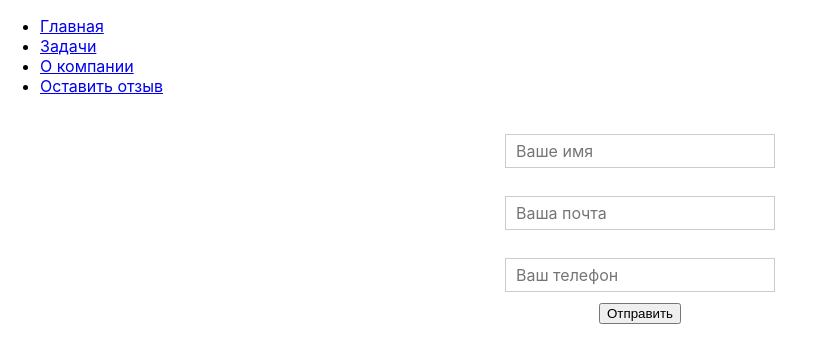
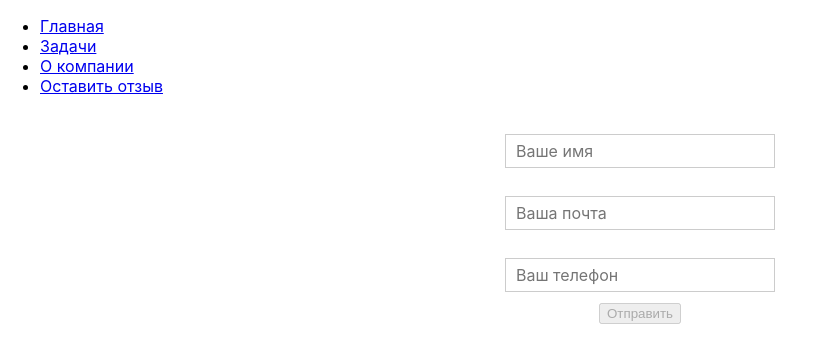
Before and after one commit to education-vk-company/lesson-6-spa, a React (Create React App) app: page /feedback in a window 1280 px wide. Shown: the top 362 px of the page, without its empty margins (0-815 px from the left). Built offline with nearby package versions, Linux system fonts and the light colour scheme.

Commit message:
add all form handler

```diff
--- a/src/containers/FeedbackContainer/FeedbackContainer.js
+++ b/src/containers/FeedbackContainer/FeedbackContainer.js
@@ -3,6 +3,7 @@ import Input from '../../components/Input/Input';
 
 class FeedbackContainer extends Component {
     state = {
+        formIsValid: false,
         feedbackForm: {
             name: {
                 elementType: 'input',
@@ -73,14 +74,20 @@ class FeedbackContainer extends Component {
         updatedFormElement.valid = this.checkValidity(updatedFormElement.value, updatedFormElement.validation);
         console.log(updatedFormElement);
         updatedForm[key] = updatedFormElement;
+
+        const formIsValid = Object.keys(updatedForm).every(key => {
+            return updatedForm[key].valid
+        });
+
         this.setState({
-            feedbackForm: updatedForm
+            feedbackForm: updatedForm,
+            formIsValid
         });
     };
 
     feedbackHandler = (event) => {
         event.preventDefault();
-        console.log(event);
+        console.log(this.state);
 
         const formData = Object.keys(this.state.feedbackForm).reduce((res, key) => {
             res[key] = this.state.feedbackForm[key].value;
@@ -107,7 +114,7 @@ class FeedbackContainer extends Component {
         return (
             <form onSubmit={this.feedbackHandler}>
                 {inputs}
-                <button type="submit">
+                <button disabled={!this.state.formIsValid} type="submit">
                     Отправить
                 </button>
             </form>
```
